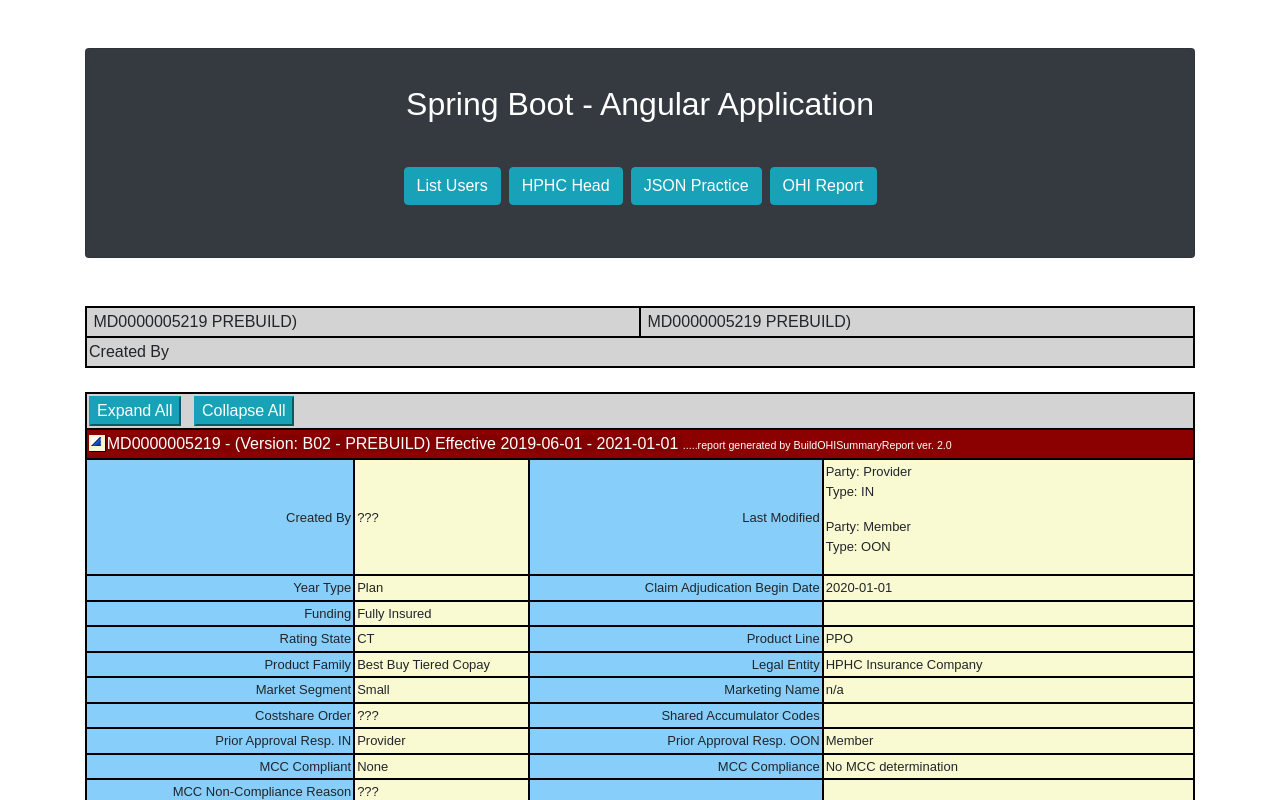
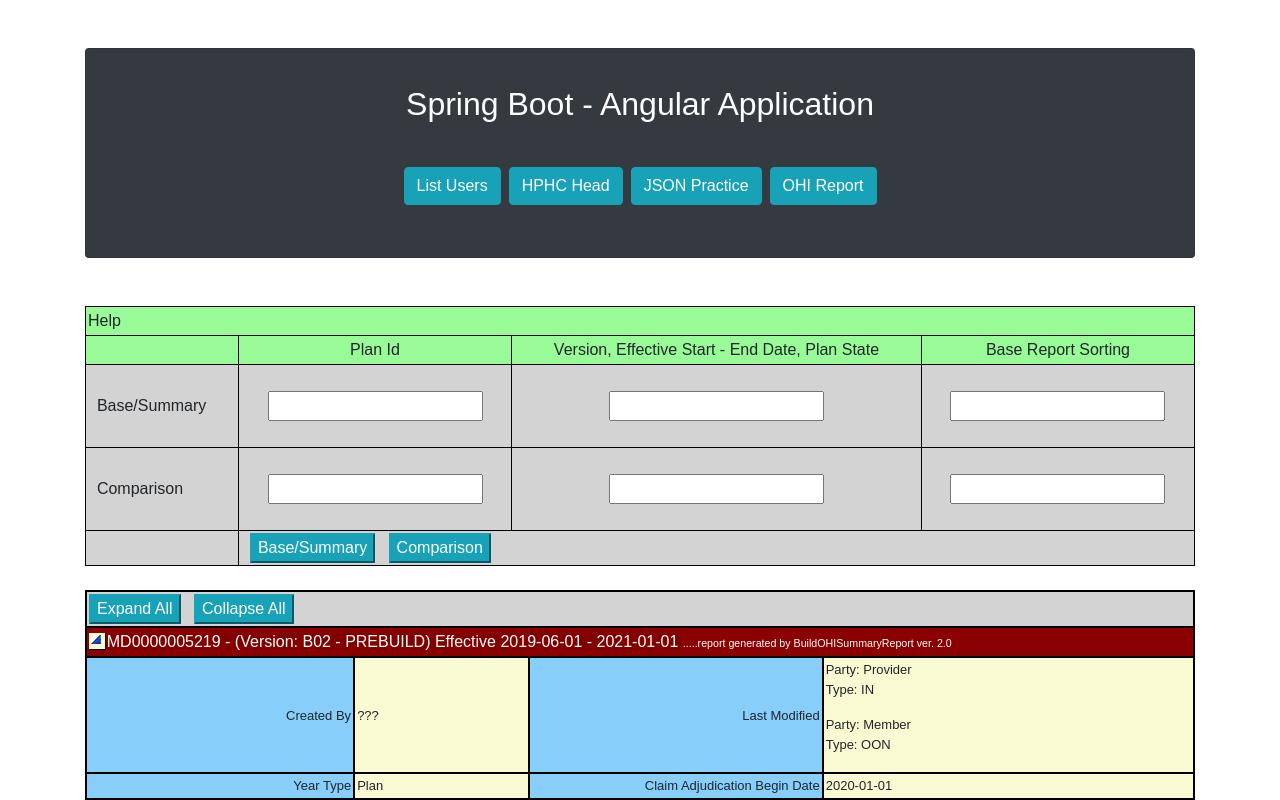
Before and after one commit to jostroff/Angular-Frontend-Example, an Angular app: page /ohi-report in a window 1280 px wide. Shown: the top 800 px of the page. Built offline with nearby package versions, Linux system fonts and the light colour scheme.

Commit message:
Added help box.

```diff
--- a/src/app/ohi-report/ohi-report.component.css
+++ b/src/app/ohi-report/ohi-report.component.css
@@ -24,7 +24,7 @@ td {
     display: table-cell;
     vertical-align: inherit;
     border-spacing: 2px;
-    border: 2px solid black;
+    border: 1px solid black;
     /* column-width: 1000px; */
 }
 table {
@@ -108,3 +108,14 @@ table.webEntryTable{
     background-color: darkblue;
     border-color: darkblue;
 }
+.helpbox {
+    background-color: palegreen;
+}
+
+/* .help_table {
+    text-indent: initial;
+    width: 100%;
+}
+.help_tr {
+    border: 2px solid black;
+} */
--- a/src/app/ohi-report/ohi-report.component.html
+++ b/src/app/ohi-report/ohi-report.component.html
@@ -4,26 +4,75 @@
     <thead class="sectionHeader">
     </thead>
 
-  <tbody class="button_region">
-    <tr>
+  <tbody>
+    <tr class = "helpbox">
+      <td colspan="4">
+        Help
+      </td>
+    </tr>
+    <tr class = "helpbox">
+      <td style> </td>
+      <td style = "text-align: center;">
+        Plan Id
+      </td>
+      <td style = "text-align: center;">
+        Version, Effective Start - End Date, Plan State
+      </td>
+      <td style = "text-align: center;">
+        Base Report Sorting
+      </td>
+    </tr>
+    <tr class="button_region">
       <td>
-        &nbsp;{{ plan.planInfo.planID }}
-          <span style = "text-transform: uppercase">{{ plan.unmappedAttributes[0].value }}) </span>
+        &nbsp; Base/Summary
       </td>
       <td>
-        &nbsp;{{ plan.planInfo.planID }}
-          <span style = "text-transform: uppercase">{{ plan.unmappedAttributes[0].value }}) </span>
+        &nbsp;
+        <input type = "text" style = "margin:auto; display:flex;">
+        &nbsp;
       </td>
-
-
+      <td>
+        &nbsp;
+        <input type = "text" style = "margin:auto; display:flex;">
+        &nbsp;
+      </td>
+      <td>
+        &nbsp;
+        <input type = "text" style = "margin:auto; display:flex;">
+        &nbsp;
+      </td>
     </tr>
-    <tr>
-      <td colspan = "2">
-        <!-- {{ plan.planInfo.productFamily }} -->
-        Created By
+    <tr class="button_region">
+      <td>
+        &nbsp; Comparison
       </td>
-      <!-- <td>{{ plan.planInfo.tierType }}</td> -->
-      </tr>
+      <td>
+        &nbsp;
+        <input type = "text" style = "margin:auto; display:flex;">
+        &nbsp;
+      </td>
+      <td>
+        &nbsp;
+        <input type = "text" style = "margin:auto; display:flex;">
+        &nbsp;
+      </td>
+      <td>
+        &nbsp;
+        <input type = "text" style = "margin:auto; display:flex;">
+        &nbsp;
+      </td>
+    </tr>
+    <tr class = "helpbox" class = "button_region">
+      <td> </td>
+      <td colspan = "4">
+        &nbsp;
+        <span style> <!--(click) = "base_summary()" -->
+          <button class = "expand_collapse_button">Base/Summary</button>
+          &nbsp; <!--(click) = "comparison()" -->
+          <button class = "expand_collapse_button">Comparison</button>
+        </span>
+      </td>
+    </tr>
   </tbody>
   </table>
 
@@ -32,7 +81,7 @@
 <!--class="table table-bordered table-striped"-->
 <table style = "width: 100%" cellspacing="2pt" cellpadding="2pt">
   <thead>
-    <td colspan = "4" class = "button_region">
+    <td colspan = "4" class = "button_region" style = "border: 2px solid black;">
       <span style>
         <button (click) = "expand()" class = "expand_collapse_button">Expand All</button>
         &nbsp;
```
